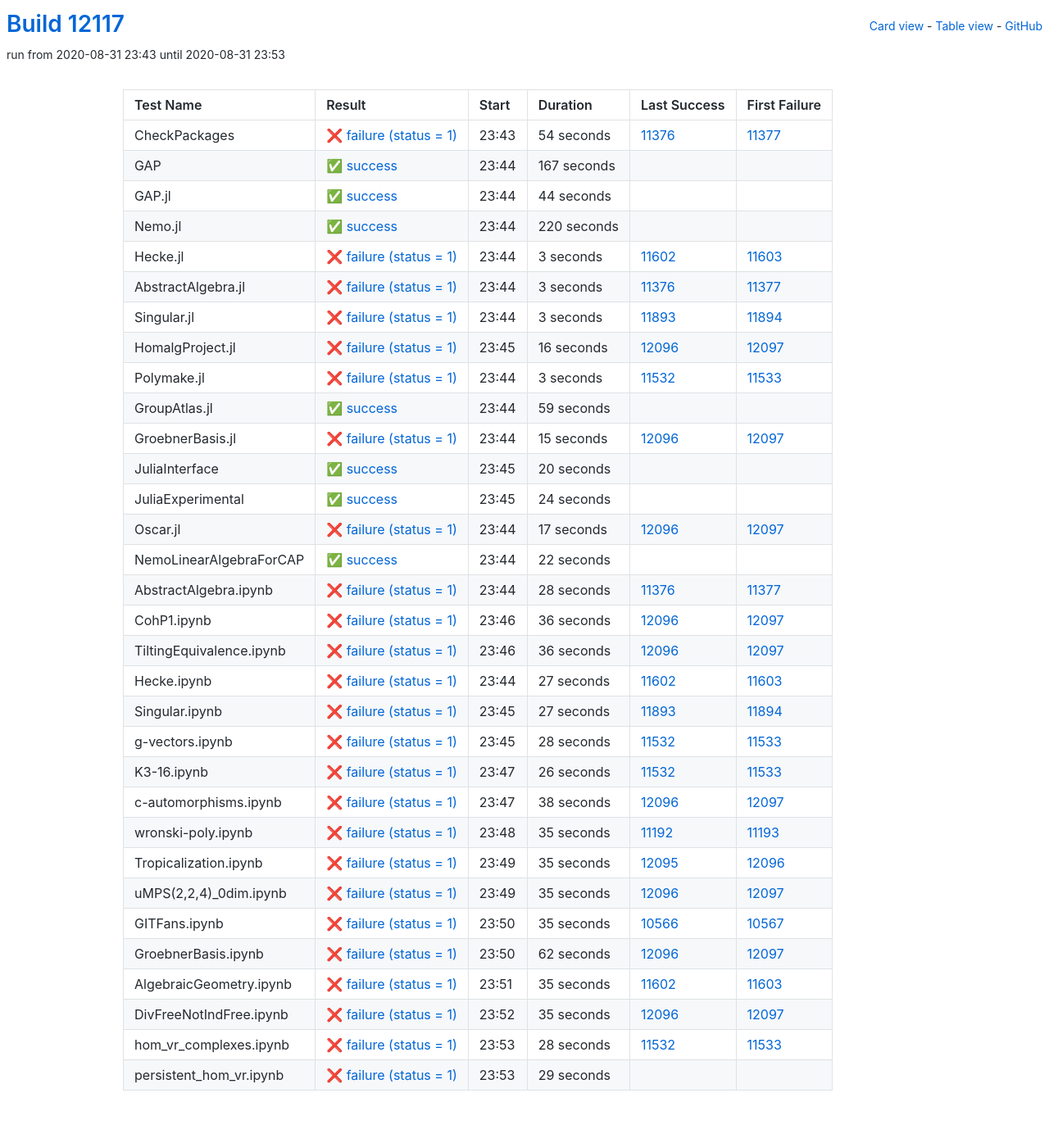
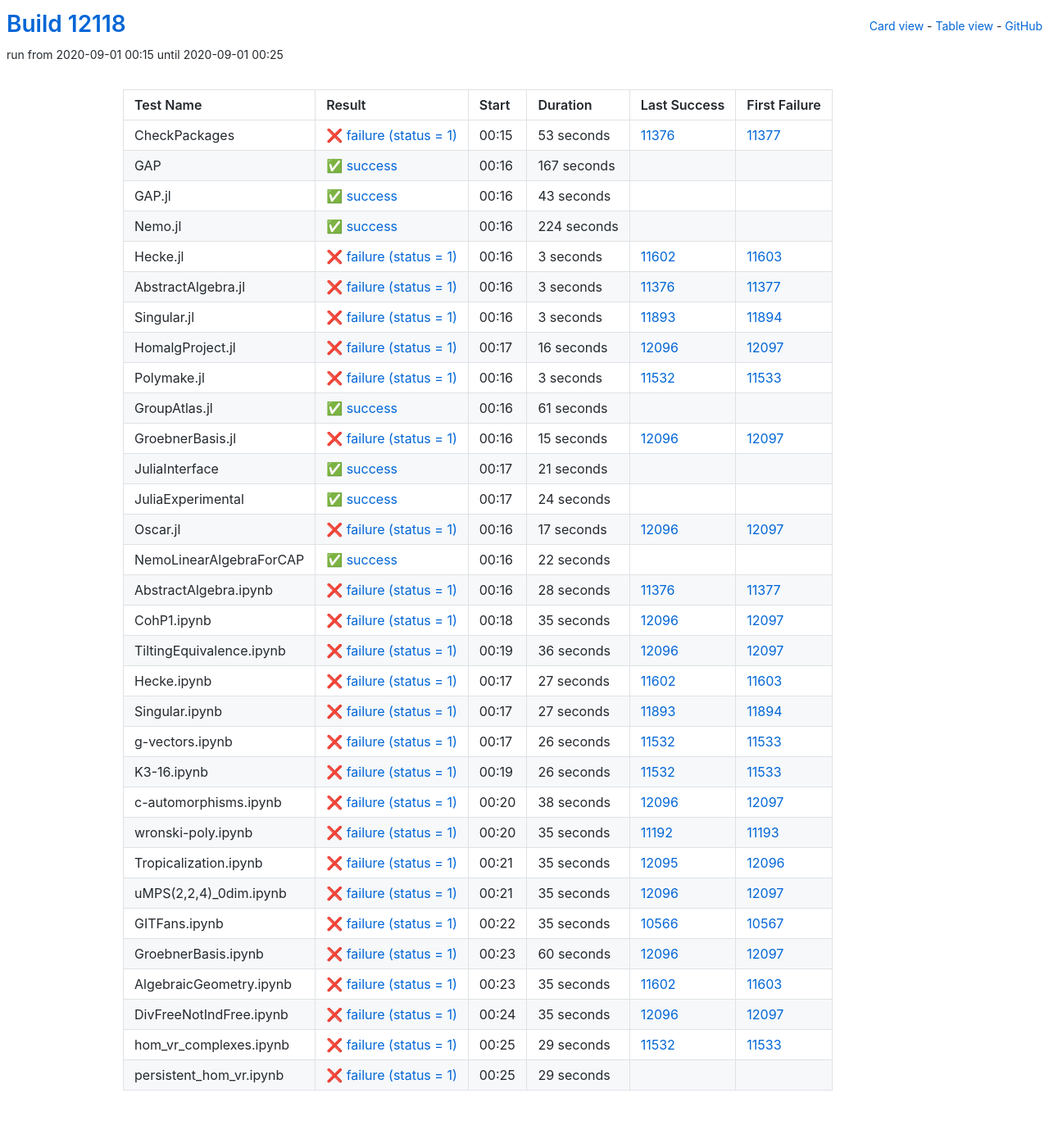
Before and after one commit to oscar-system/oscar-ci-status, a Jekyll site: the page built from table.html, in a window 1280 px wide. Shown: the whole page at 82% size. Built offline with Jekyll 4.4.1, drawn with Linux system fonts in a browser that asks for light colours.

Commit message:
Build #12118

```diff
--- a/_data/ci.yml
+++ b/_data/ci.yml
@@ -1,6 +1,6 @@
 ---
-build: 12117
-build_url: https://oscarci.mathematik.uni-kl.de/job/oscar/12117/
+build: 12118
+build_url: https://oscarci.mathematik.uni-kl.de/job/oscar/12118/
 job: oscar
 organization: oscar-system
 repo: oscar-ci-status
@@ -8,20 +8,20 @@
 tests:
 - name: CheckPackages
   id: checkpackages
-  log: https://oscarci.mathematik.uni-kl.de/job/oscar/12117/artifact/logs/build-12117/CheckPackages.log
-  start: 2020-08-31 23:43
+  log: https://oscarci.mathematik.uni-kl.de/job/oscar/12118/artifact/logs/build-12118/CheckPackages.log
+  start: 2020-09-01 00:15
   success: false
   exitcode: 1
   status: failure
-  duration: 54
+  duration: 53
   last_success: 11376
   last_success_url: https://oscarci.mathematik.uni-kl.de/job/oscar/11376/
   first_failure: 11377
   first_failure_url: https://oscarci.mathematik.uni-kl.de/job/oscar/11377/
 - name: GAP
   id: gap
-  log: https://oscarci.mathematik.uni-kl.de/job/oscar/12117/artifact/logs/build-12117/GAP.log
-  start: 2020-08-31 23:44
+  log: https://oscarci.mathematik.uni-kl.de/job/oscar/12118/artifact/logs/build-12118/GAP.log
+  start: 2020-09-01 00:16
   success: true
   exitcode: 0
   status: success
@@ -32,32 +32,32 @@
   first_failure_url:
 - name: GAP.jl
   id: gap-jl
-  log: https://oscarci.mathematik.uni-kl.de/job/oscar/12117/artifact/logs/build-12117/GAP.jl.log
-  start: 2020-08-31 23:44
+  log: https://oscarci.mathematik.uni-kl.de/job/oscar/12118/artifact/logs/build-12118/GAP.jl.log
+  start: 2020-09-01 00:16
   success: true
   exitcode: 0
   status: success
-  duration: 44
+  duration: 43
   last_success: false
   last_success_url:
   first_failure: false
   first_failure_url:
 - name: Nemo.jl
   id: nemo-jl
-  log: https://oscarci.mathematik.uni-kl.de/job/oscar/12117/artifact/logs/build-12117/Nemo.jl.log
-  start: 2020-08-31 23:44
+  log: https://oscarci.mathematik.uni-kl.de/job/oscar/12118/artifact/logs/build-12118/Nemo.jl.log
+  start: 2020-09-01 00:16
   success: true
   exitcode: 0
   status: success
-  duration: 220
+  duration: 224
   last_success: false
   last_success_url:
   first_failure: false
   first_failure_url:
 - name: Hecke.jl
   id: hecke-jl
-  log: https://oscarci.mathematik.uni-kl.de/job/oscar/12117/artifact/logs/build-12117/Hecke.jl.log
-  start: 2020-08-31 23:44
+  log: https://oscarci.mathematik.uni-kl.de/job/oscar/12118/artifact/logs/build-12118/Hecke.jl.log
+  start: 2020-09-01 00:16
   success: false
   exitcode: 1
   status: failure
@@ -68,8 +68,8 @@
   first_failure_url: https://oscarci.mathematik.uni-kl.de/job/oscar/11603/
 - name: AbstractAlgebra.jl
   id: abstractalgebra-jl
-  log: https://oscarci.mathematik.uni-kl.de/job/oscar/12117/artifact/logs/build-12117/AbstractAlgebra.jl.log
-  start: 2020-08-31 23:44
+  log: https://oscarci.mathematik.uni-kl.de/job/oscar/12118/artifact/logs/build-12118/AbstractAlgebra.jl.log
+  start: 2020-09-01 00:16
   success: false
   exitcode: 1
   status: failure
@@ -80,8 +80,8 @@
   first_failure_url: https://oscarci.mathematik.uni-kl.de/job/oscar/11377/
 - name: Singular.jl
   id: singular-jl
-  log: https://oscarci.mathematik.uni-kl.de/job/oscar/12117/artifact/logs/build-12117/Singular.jl.log
-  start: 2020-08-31 23:44
+  log: https://oscarci.mathematik.uni-kl.de/job/oscar/12118/artifact/logs/build-12118/Singular.jl.log
+  start: 2020-09-01 00:16
   success: false
   exitcode: 1
   status: failure
@@ -92,8 +92,8 @@
   first_failure_url: https://oscarci.mathematik.uni-kl.de/job/oscar/11894/
 - name: HomalgProject.jl
   id: homalgproject-jl
-  log: https://oscarci.mathematik.uni-kl.de/job/oscar/12117/artifact/logs/build-12117/HomalgProject.jl.log
-  start: 2020-08-31 23:45
+  log: https://oscarci.mathematik.uni-kl.de/job/oscar/12118/artifact/logs/build-12118/HomalgProject.jl.log
+  start: 2020-09-01 00:17
   success: false
   exitcode: 1
   status: failure
@@ -104,8 +104,8 @@
   first_failure_url: https://oscarci.mathematik.uni-kl.de/job/oscar/12097/
 - name: Polymake.jl
   id: polymake-jl
-  log: https://oscarci.mathematik.uni-kl.de/job/oscar/12117/artifact/logs/build-12117/Polymake.jl.log
-  start: 2020-08-31 23:44
+  log: https://oscarci.mathematik.uni-kl.de/job/oscar/12118/artifact/logs/build-12118/Polymake.jl.log
+  start: 2020-09-01 00:16
   success: false
   exitcode: 1
   status: failure
@@ -116,20 +116,20 @@
   first_failure_url: https://oscarci.mathematik.uni-kl.de/job/oscar/11533/
 - name: GroupAtlas.jl
   id: groupatlas-jl
-  log: https://oscarci.mathematik.uni-kl.de/job/oscar/12117/artifact/logs/build-12117/GroupAtlas.jl.log
-  start: 2020-08-31 23:44
+  log: https://oscarci.mathematik.uni-kl.de/job/oscar/12118/artifact/logs/build-12118/GroupAtlas.jl.log
+  start: 2020-09-01 00:16
   success: true
   exitcode: 0
   status: success
-  duration: 59
+  duration: 61
   last_success: false
   last_success_url:
   first_failure: false
   first_failure_url:
 - name: GroebnerBasis.jl
   id: groebnerbasis-jl
-  log: https://oscarci.mathematik.uni-kl.de/job/oscar/12117/artifact/logs/build-12117/GroebnerBasis.jl.log
-  start: 2020-08-31 23:44
+  log: https://oscarci.mathematik.uni-kl.de/job/oscar/12118/artifact/logs/build-12118/GroebnerBasis.jl.log
+  start: 2020-09-01 00:16
   success: false
   exitcode: 1
   status: failure
@@ -140,20 +140,20 @@
   first_failure_url: https://oscarci.mathematik.uni-kl.de/job/oscar/12097/
 - name: JuliaInterface
   id: juliainterface
-  log: https://oscarci.mathematik.uni-kl.de/job/oscar/12117/artifact/logs/build-12117/JuliaInterface.log
-  start: 2020-08-31 23:45
+  log: https://oscarci.mathematik.uni-kl.de/job/oscar/12118/artifact/logs/build-12118/JuliaInterface.log
+  start: 2020-09-01 00:17
   success: true
   exitcode: 0
   status: success
-  duration: 20
+  duration: 21
   last_success: false
   last_success_url:
   first_failure: false
   first_failure_url:
 - name: JuliaExperimental
   id: juliaexperimental
-  log: https://oscarci.mathematik.uni-kl.de/job/oscar/12117/artifact/logs/build-12117/JuliaExperimental.log
-  start: 2020-08-31 23:45
+  log: https://oscarci.mathematik.uni-kl.de/job/oscar/12118/artifact/logs/build-12118/JuliaExperimental.log
+  start: 2020-09-01 00:17
   success: true
   exitcode: 0
   status: success
@@ -164,8 +164,8 @@
   first_failure_url:
 - name: Oscar.jl
   id: oscar-jl
-  log: https://oscarci.mathematik.uni-kl.de/job/oscar/12117/artifact/logs/build-12117/Oscar.jl.log
-  start: 2020-08-31 23:44
+  log: https://oscarci.mathematik.uni-kl.de/job/oscar/12118/artifact/logs/build-12118/Oscar.jl.log
+  start: 2020-09-01 00:16
   success: false
   exitcode: 1
   status: failure
@@ -176,8 +176,8 @@
   first_failure_url: https://oscarci.mathematik.uni-kl.de/job/oscar/12097/
 - name: NemoLinearAlgebraForCAP
   id: nemolinearalgebraforcap
-  log: https://oscarci.mathematik.uni-kl.de/job/oscar/12117/artifact/logs/build-12117/NemoLinearAlgebraForCAP.log
-  start: 2020-08-31 23:44
+  log: https://oscarci.mathematik.uni-kl.de/job/oscar/12118/artifact/logs/build-12118/NemoLinearAlgebraForCAP.log
+  start: 2020-09-01 00:16
   success: true
   exitcode: 0
   status: success
@@ -188,8 +188,8 @@
   first_failure_url:
 - name: AbstractAlgebra.ipynb
   id: abstractalgebra-ipynb
-  log: https://oscarci.mathematik.uni-kl.de/job/oscar/12117/artifact/logs/build-12117/AbstractAlgebra.ipynb.log
-  start: 2020-08-31 23:44
+  log: https://oscarci.mathematik.uni-kl.de/job/oscar/12118/artifact/logs/build-12118/AbstractAlgebra.ipynb.log
+  start: 2020-09-01 00:16
   success: false
   exitcode: 1
   status: failure
@@ -200,20 +200,20 @@
   first_failure_url: https://oscarci.mathematik.uni-kl.de/job/oscar/11377/
 - name: CohP1.ipynb
   id: cohp1-ipynb
-  log: https://oscarci.mathematik.uni-kl.de/job/oscar/12117/artifact/logs/build-12117/CohP1.ipynb.log
-  start: 2020-08-31 23:46
+  log: https://oscarci.mathematik.uni-kl.de/job/oscar/12118/artifact/logs/build-12118/CohP1.ipynb.log
+  start: 2020-09-01 00:18
   success: false
   exitcode: 1
   status: failure
-  duration: 36
+  duration: 35
   last_success: 12096
   last_success_url: https://oscarci.mathematik.uni-kl.de/job/oscar/12096/
   first_failure: 12097
   first_failure_url: https://oscarci.mathematik.uni-kl.de/job/oscar/12097/
 - name: TiltingEquivalence.ipynb
   id: tiltingequivalence-ipynb
-  log: https://oscarci.mathematik.uni-kl.de/job/oscar/12117/artifact/logs/build-12117/TiltingEquivalence.ipynb.log
-  start: 2020-08-31 23:46
+  log: https://oscarci.mathematik.uni-kl.de/job/oscar/12118/artifact/logs/build-12118/TiltingEquivalence.ipynb.log
+  start: 2020-09-01 00:19
   success: false
   exitcode: 1
   status: failure
@@ -224,8 +224,8 @@
   first_failure_url: https://oscarci.mathematik.uni-kl.de/job/oscar/12097/
 - name: Hecke.ipynb
   id: hecke-ipynb
-  log: https://oscarci.mathematik.uni-kl.de/job/oscar/12117/artifact/logs/build-12117/Hecke.ipynb.log
-  start: 2020-08-31 23:44
+  log: https://oscarci.mathematik.uni-kl.de/job/oscar/12118/artifact/logs/build-12118/Hecke.ipynb.log
+  start: 2020-09-01 00:17
   success: false
   exitcode: 1
   status: failure
@@ -236,8 +236,8 @@
   first_failure_url: https://oscarci.mathematik.uni-kl.de/job/oscar/11603/
 - name: Singular.ipynb
   id: singular-ipynb
-  log: https://oscarci.mathematik.uni-kl.de/job/oscar/12117/artifact/logs/build-12117/Singular.ipynb.log
-  start: 2020-08-31 23:45
+  log: https://oscarci.mathematik.uni-kl.de/job/oscar/12118/artifact/logs/build-12118/Singular.ipynb.log
+  start: 2020-09-01 00:17
   success: false
   exitcode: 1
   status: failure
@@ -248,20 +248,20 @@
   first_failure_url: https://oscarci.mathematik.uni-kl.de/job/oscar/11894/
 - name: g-vectors.ipynb
   id: g-vectors-ipynb
-  log: https://oscarci.mathematik.uni-kl.de/job/oscar/12117/artifact/logs/build-12117/g-vectors.ipynb.log
-  start: 2020-08-31 23:45
+  log: https://oscarci.mathematik.uni-kl.de/job/oscar/12118/artifact/logs/build-12118/g-vectors.ipynb.log
+  start: 2020-09-01 00:17
   success: false
   exitcode: 1
   status: failure
-  duration: 28
+  duration: 26
   last_success: 11532
   last_success_url: https://oscarci.mathematik.uni-kl.de/job/oscar/11532/
   first_failure: 11533
   first_failure_url: https://oscarci.mathematik.uni-kl.de/job/oscar/11533/
 - name: K3-16.ipynb
   id: k3-16-ipynb
-  log: https://oscarci.mathematik.uni-kl.de/job/oscar/12117/artifact/logs/build-12117/K3-16.ipynb.log
-  start: 2020-08-31 23:47
+  log: https://oscarci.mathematik.uni-kl.de/job/oscar/12118/artifact/logs/build-12118/K3-16.ipynb.log
+  start: 2020-09-01 00:19
   success: false
   exitcode: 1
   status: failure
@@ -272,8 +272,8 @@
   first_failure_url: https://oscarci.mathematik.uni-kl.de/job/oscar/11533/
 - name: c-automorphisms.ipynb
   id: c-automorphisms-ipynb
-  log: https://oscarci.mathematik.uni-kl.de/job/oscar/12117/artifact/logs/build-12117/c-automorphisms.ipynb.log
-  start: 2020-08-31 23:47
+  log: https://oscarci.mathematik.uni-kl.de/job/oscar/12118/artifact/logs/build-12118/c-automorphisms.ipynb.log
+  start: 2020-09-01 00:20
   success: false
   exitcode: 1
   status: failure
@@ -284,8 +284,8 @@
   first_failure_url: https://oscarci.mathematik.uni-kl.de/job/oscar/12097/
 - name: wronski-poly.ipynb
   id: wronski-poly-ipynb
-  log: https://oscarci.mathematik.uni-kl.de/job/oscar/12117/artifact/logs/build-12117/wronski-poly.ipynb.log
-  start: 2020-08-31 23:48
+  log: https://oscarci.mathematik.uni-kl.de/job/oscar/12118/artifact/logs/build-12118/wronski-poly.ipynb.log
+  start: 2020-09-01 00:20
   success: false
   exitcode: 1
   status: failure
@@ -296,8 +296,8 @@
   first_failure_url: https://oscarci.mathematik.uni-kl.de/job/oscar/11193/
 - name: Tropicalization.ipynb
   id: tropicalization-ipynb
-  log: https://oscarci.mathematik.uni-kl.de/job/oscar/12117/artifact/logs/build-12117/Tropicalization.ipynb.log
-  start: 2020-08-31 23:49
+  log: https://oscarci.mathematik.uni-kl.de/job/oscar/12118/artifact/logs/build-12118/Tropicalization.ipynb.log
+  start: 2020-09-01 00:21
   success: false
   exitcode: 1
   status: failure
@@ -308,8 +308,8 @@
   first_failure_url: https://oscarci.mathematik.uni-kl.de/job/oscar/12096/
 - name: uMPS(2,2,4)_0dim.ipynb
   id: umps-2-2-4-0dim-ipynb
-  log: https://oscarci.mathematik.uni-kl.de/job/oscar/12117/artifact/logs/build-12117/uMPS-2-2-4-_0dim.ipynb.log
-  start: 2020-08-31 23:49
+  log: https://oscarci.mathematik.uni-kl.de/job/oscar/12118/artifact/logs/build-12118/uMPS-2-2-4-_0dim.ipynb.log
+  start: 2020-09-01 00:21
   success: false
   exitcode: 1
   status: failure
@@ -320,8 +320,8 @@
   first_failure_url: https://oscarci.mathematik.uni-kl.de/job/oscar/12097/
 - name: GITFans.ipynb
   id: gitfans-ipynb
-  log: https://oscarci.mathematik.uni-kl.de/job/oscar/12117/artifact/logs/build-12117/GITFans.ipynb.log
-  start: 2020-08-31 23:50
+  log: https://oscarci.mathematik.uni-kl.de/job/oscar/12118/artifact/logs/build-12118/GITFans.ipynb.log
+  start: 2020-09-01 00:22
   success: false
   exitcode: 1
   status: failure
@@ -332,20 +332,20 @@
   first_failure_url: https://oscarci.mathematik.uni-kl.de/job/oscar/10567/
 - name: GroebnerBasis.ipynb
   id: groebnerbasis-ipynb
-  log: https://oscarci.mathematik.uni-kl.de/job/oscar/12117/artifact/logs/build-12117/GroebnerBasis.ipynb.log
-  start: 2020-08-31 23:50
+  log: https://oscarci.mathematik.uni-kl.de/job/oscar/12118/artifact/logs/build-12118/GroebnerBasis.ipynb.log
+  start: 2020-09-01 00:23
   success: false
   exitcode: 1
   status: failure
-  duration: 62
+  duration: 60
   last_success: 12096
   last_success_url: https://oscarci.mathematik.uni-kl.de/job/oscar/12096/
   first_failure: 12097
   first_failure_url: https://oscarci.mathematik.uni-kl.de/job/oscar/12097/
 - name: AlgebraicGeometry.ipynb
   id: algebraicgeometry-ipynb
-  log: https://oscarci.mathematik.uni-kl.de/job/oscar/12117/artifact/logs/build-12117/AlgebraicGeometry.ipynb.log
-  start: 2020-08-31 23:51
+  log: https://oscarci.mathematik.uni-kl.de/job/oscar/12118/artifact/logs/build-12118/AlgebraicGeometry.ipynb.log
+  start: 2020-09-01 00:23
   success: false
   exitcode: 1
   status: failure
@@ -356,8 +356,8 @@
   first_failure_url: https://oscarci.mathematik.uni-kl.de/job/oscar/11603/
 - name: DivFreeNotIndFree.ipynb
   id: divfreenotindfree-ipynb
-  log: https://oscarci.mathematik.uni-kl.de/job/oscar/12117/artifact/logs/build-12117/DivFreeNotIndFree.ipynb.log
-  start: 2020-08-31 23:52
+  log: https://oscarci.mathematik.uni-kl.de/job/oscar/12118/artifact/logs/build-12118/DivFreeNotIndFree.ipynb.log
+  start: 2020-09-01 00:24
   success: false
   exitcode: 1
   status: failure
@@ -368,20 +368,20 @@
   first_failure_url: https://oscarci.mathematik.uni-kl.de/job/oscar/12097/
 - name: hom_vr_complexes.ipynb
   id: hom-vr-complexes-ipynb
-  log: https://oscarci.mathematik.uni-kl.de/job/oscar/12117/artifact/logs/build-12117/hom_vr_complexes.ipynb.log
-  start: 2020-08-31 23:53
+  log: https://oscarci.mathematik.uni-kl.de/job/oscar/12118/artifact/logs/build-12118/hom_vr_complexes.ipynb.log
+  start: 2020-09-01 00:25
   success: false
   exitcode: 1
   status: failure
-  duration: 28
+  duration: 29
   last_success: 11532
   last_success_url: https://oscarci.mathematik.uni-kl.de/job/oscar/11532/
   first_failure: 11533
   first_failure_url: https://oscarci.mathematik.uni-kl.de/job/oscar/11533/
 - name: persistent_hom_vr.ipynb
   id: persistent-hom-vr-ipynb
-  log: https://oscarci.mathematik.uni-kl.de/job/oscar/12117/artifact/logs/build-12117/persistent_hom_vr.ipynb.log
-  start: 2020-08-31 23:53
+  log: https://oscarci.mathematik.uni-kl.de/job/oscar/12118/artifact/logs/build-12118/persistent_hom_vr.ipynb.log
+  start: 2020-09-01 00:25
   success: false
   exitcode: 1
   status: failure
```
Also changed, not shown: README.md.
